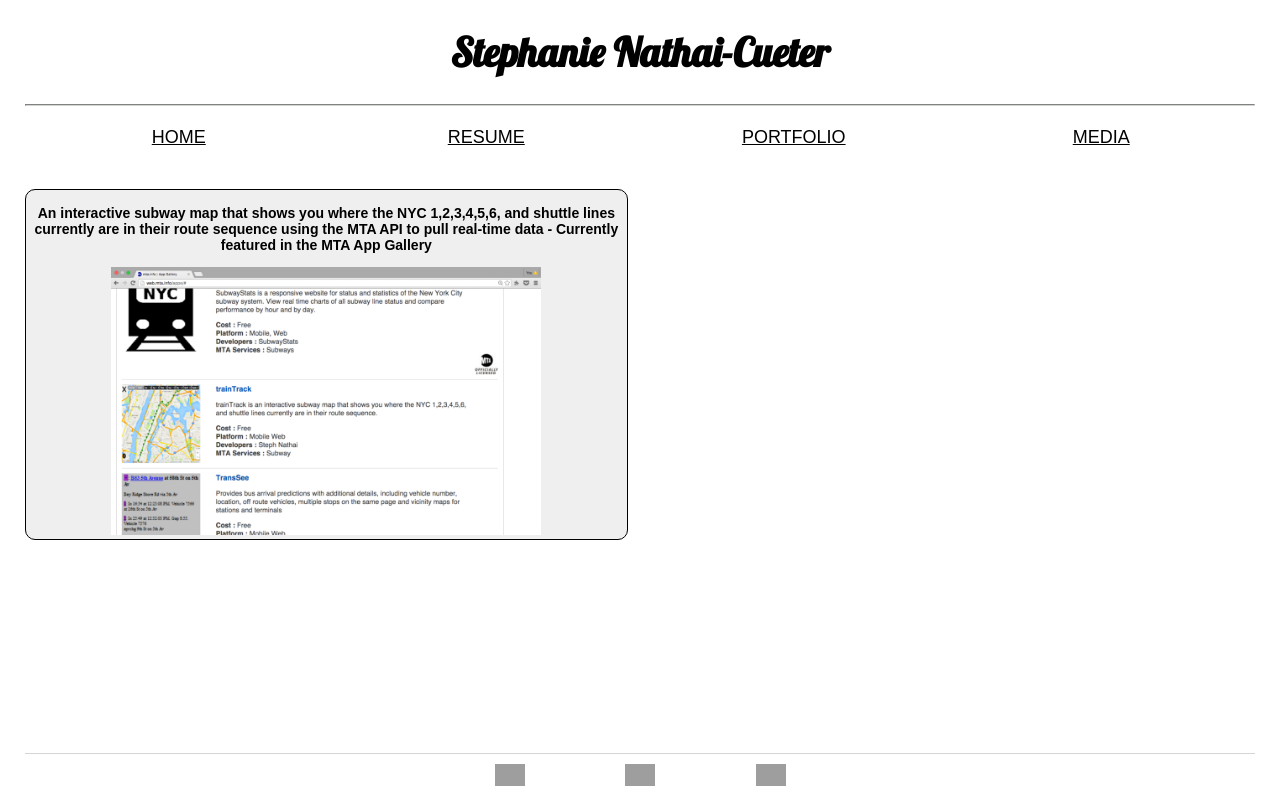
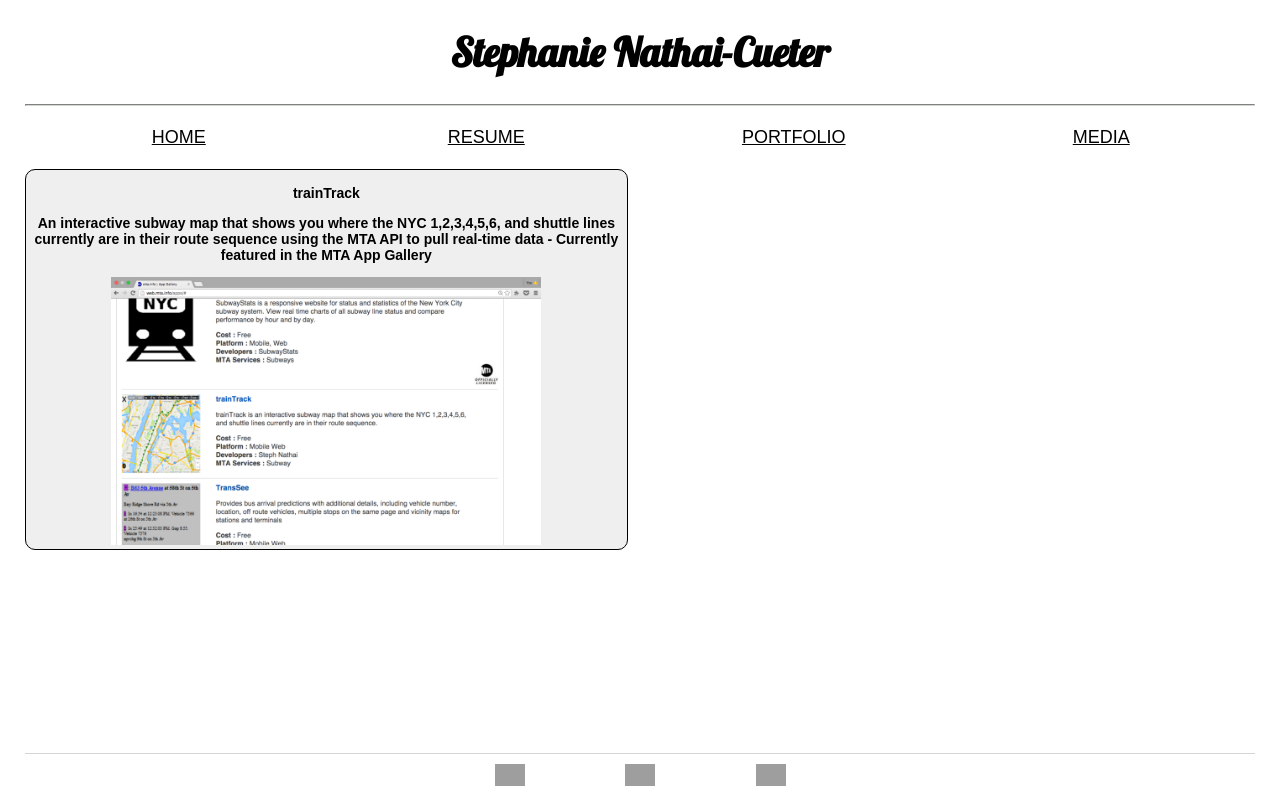
Before and after one commit to StephNathai/stephnathai.com, a React (Create React App) app: page / in a window 1280 px wide. Both pictures are taken after a click on the button "PORTFOLIO". Built offline with nearby package versions, Linux system fonts and the light colour scheme; grey boxes are pictures that could not be loaded.

Commit message:
refactoring card

```diff
--- a/src/components/Content/Card.jsx
+++ b/src/components/Content/Card.jsx
@@ -1,9 +1,29 @@
 import React from 'react';
 import './card.scss';
 
+function Title({title}) {
+  const titleElement = title && <p className="title">{title}</p>;
+  return (
+    titleElement
+  );
+}
+
+// function Compilation({pageType}) {
+//   return (
+//
+//   );
+// }
+//
+// function DescriptionHeader({pageType}) {
+//   return (
+//
+//   );
+// }
+
 function Card({cardContent}) {
-  return(
+  return (
     <button className={cardContent.className}>
+      <Title title={cardContent.title} />
       <p>{cardContent.description}</p>
       <img src={require(`../../assets/${cardContent.imgSrc}`)} alt={cardContent.alt}/>
     </button>
--- a/src/components/Content/Media.jsx
+++ b/src/components/Content/Media.jsx
@@ -9,7 +9,8 @@
     alt: "trainTrack",
     href: "http://web.mta.info/apps",
     className: "card",
-    key: "trainTrack"
+    key: "trainTrack",
+    descriptionHeader: false
   },
   {
     description: "As mentioned in this article, GroupAway won the IBM Challenge for best Bluemix Creation at the Tnooz Hackathon.",
@@ -17,7 +18,8 @@
     alt: "Group Away",
     href: "http://www.tnooz.com/article/small-teams-step-up-and-hack-new-york-city-travel",
     className: "card",
-    key: "groupAway"
+    key: "groupAway",
+    descriptionHeader: false
   }
 ];
 
--- a/src/components/Content/Portfolio.jsx
+++ b/src/components/Content/Portfolio.jsx
@@ -10,7 +10,8 @@
     className: "card",
     key: "trainTrack",
     title: "trainTrack",
-    compilation: "Node.js, Socket.io, Express, JavaScript, MTA API, and Google Maps API"
+    compilation: "Node.js, Socket.io, Express, JavaScript, MTA API, and Google Maps API",
+    descriptionHeader: true
   },
 ];
 
--- a/src/components/Header/Name.jsx
+++ b/src/components/Header/Name.jsx
@@ -1,7 +1,9 @@
 import React from 'react';
 
 function Name({name}) {
-  return <h1 className='header-name'>{name}</h1>;
+  return (
+    <h1 className='header-name'>{name}</h1>
+  );
 }
 
 export default Name;
--- a/src/components/Header/header.scss
+++ b/src/components/Header/header.scss
@@ -17,7 +17,6 @@
     text-decoration: underline;
     cursor: pointer;
     background-color: initial;
-    margin-bottom: 20px;
   }
 
   .header-name {
```
